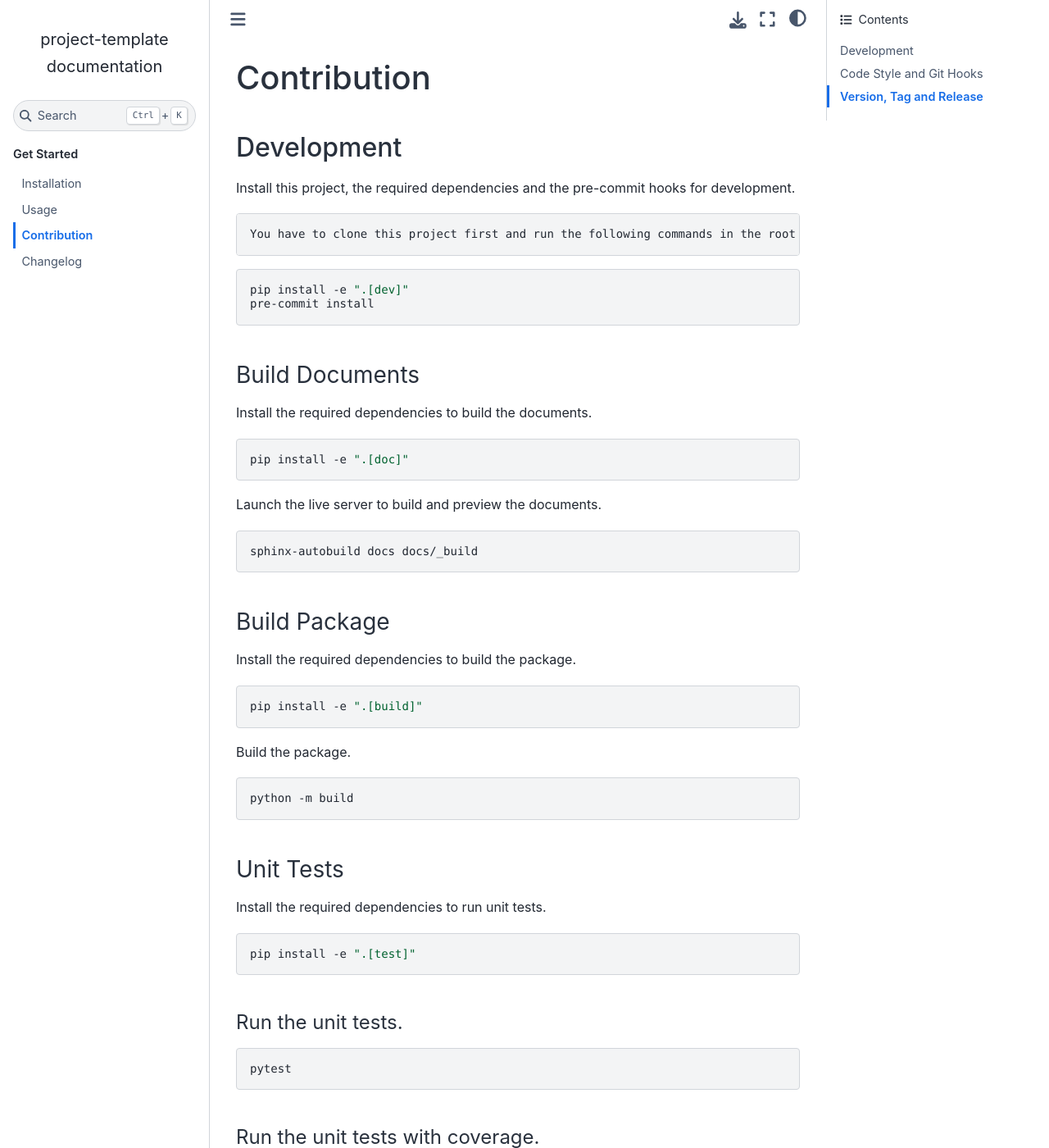
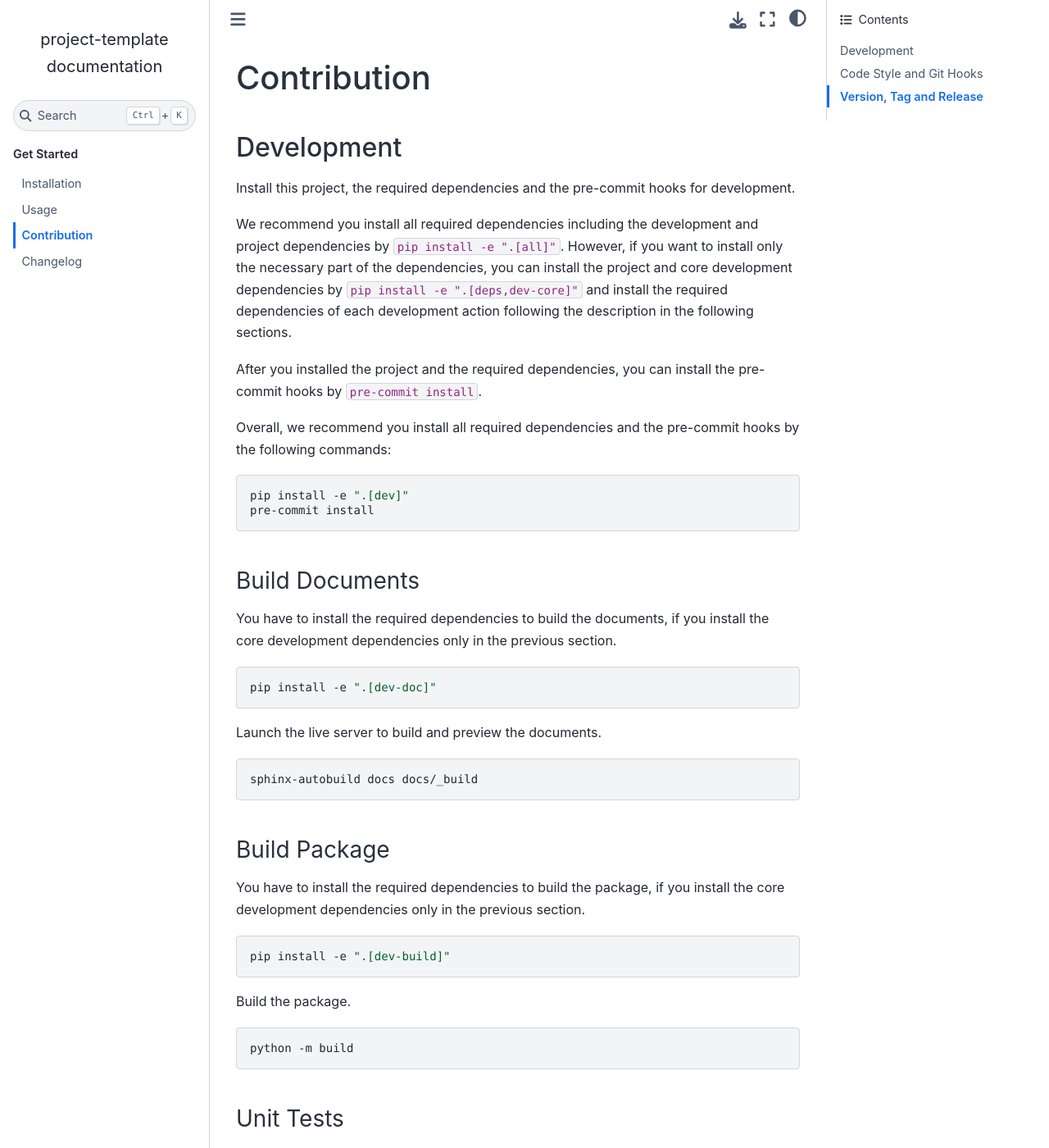
Before and after one commit to shenmishajing/project_template, a Sphinx documentation site: the page built from docs/get_started/contribution.md, in a window 1280 px wide and 1400 px high. Shown: the whole window at 82% size. Built offline with Sphinx 7.4.7 and the Sphinx Book theme 1.1.4, drawn with Linux system fonts in a browser that asks for light colours; pages that are not in the unit, such as notebooks, are missing from menus; some of the changed text lies outside the part shown.

Commit message:
chore(dependency): make the dependencies more hierarchical

````diff
--- a/docs/get_started/contribution.md
+++ b/docs/get_started/contribution.md
@@ -4,9 +4,11 @@
 
 Install this project, the required dependencies and the pre-commit hooks for development.
 
-```note
-You have to clone this project first and run the following commands in the root folder of this project.
-```
+We recommend you install all required dependencies including the development and project dependencies by `pip install -e ".[all]"`. However, if you want to install only the necessary part of the dependencies, you can install the project and core development dependencies by `pip install -e ".[deps,dev-core]"` and install the required dependencies of each development action following the description in the following sections.
+
+After you installed the project and the required dependencies, you can install the pre-commit hooks by `pre-commit install`.
+
+Overall, we recommend you install all required dependencies and the pre-commit hooks by the following commands:
 
 ```bash
 pip install -e ".[dev]"
@@ -15,10 +17,10 @@
 
 ### Build Documents
 
-Install the required dependencies to build the documents.
+You have to install the required dependencies to build the documents, if you install the core development dependencies only in the previous section.
 
 ```bash
-pip install -e ".[doc]"
+pip install -e ".[dev-doc]"
 ```
 
 Launch the live server to build and preview the documents.
@@ -29,10 +31,10 @@
 
 ### Build Package
 
-Install the required dependencies to build the package.
+You have to install the required dependencies to build the package, if you install the core development dependencies only in the previous section.
 
 ```bash
-pip install -e ".[build]"
+pip install -e ".[dev-build]"
 ```
 
 Build the package.
@@ -43,10 +45,10 @@
 
 ### Unit Tests
 
-Install the required dependencies to run unit tests.
+You have to install the required dependencies to run unit tests, if you install the core development dependencies only in the previous section.
 
 ```bash
-pip install -e ".[test]"
+pip install -e ".[dev-test]"
 ```
 
 #### Run the unit tests.
````
Also changed, not shown: docs/get_started/installation.md (+1 -1 lines), pyproject.toml (+14 -6 lines), .readthedocs.yaml.
